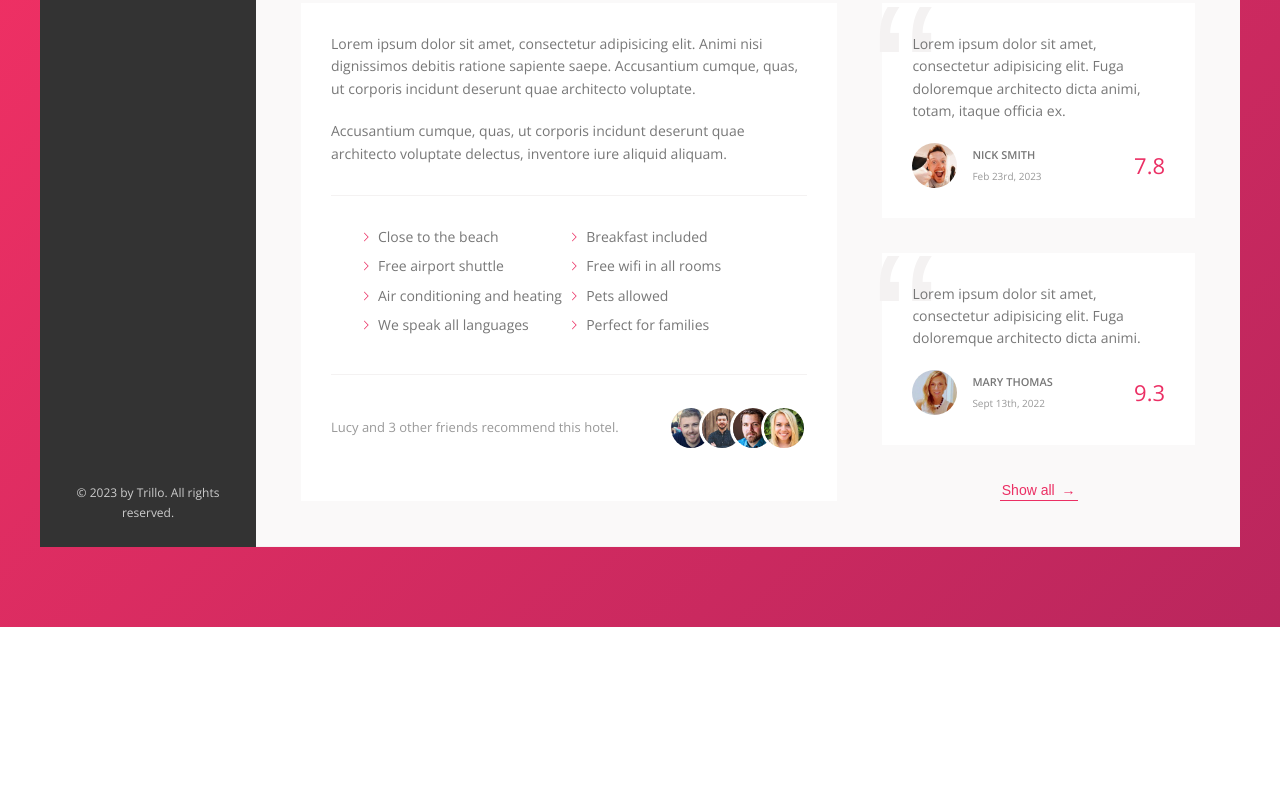
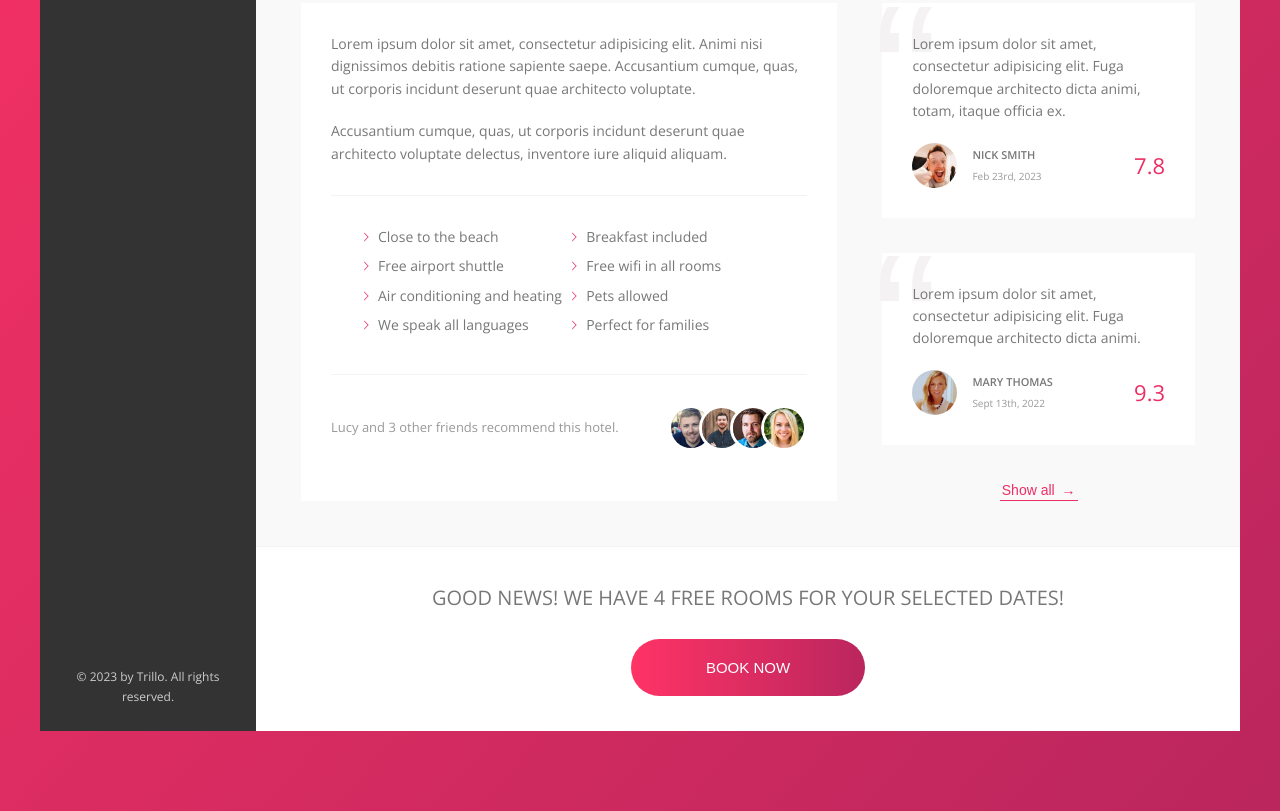
Before and after one commit to TanyaSeagull/Trillo, a website: page index.html in a window 1280 px wide. Shown: the part 644-1455 px from the top of the page. Before the commit the page ends 1271 px from the top, so only its background shows below. Drawn offline with nearby package versions, Linux system fonts and the light colour scheme.

Commit message:
Building Call To Action (cta) Section

```diff
--- a/index.html
+++ b/index.html
@@ -194,10 +194,19 @@
                                 </figcaption>
                             </figure>
 
-                            <button class="btn-inline">
-                                Show all <span>&rarr;</span>
+                            <button class="btn-inline">Show all <span>&rarr;</span>
                             </button>
                         </div>
+
+                    </div>
+                    <div class="cta">
+                        <h2 class="cta__book-now">
+                            Good news! We have 4 free rooms for your selected dates!
+                        </h2>
+                        <button class="btn">
+                            <span class="btn__visible">Book now</span>
+                            <span class="btn__invisible">Only 4 rooms left</span>
+                        </button>
                     </div>
                 </main>
             </div>
--- a/sass/_components.scss
+++ b/sass/_components.scss
@@ -436,3 +436,66 @@
         z-index: 1;
     }
 }
+
+///CTA
+.cta {
+    padding: 3.5rem 0;
+    text-align: center;
+
+    &__book-now {
+        font-size: 2rem;
+        font-weight: 400;
+        text-transform: uppercase;
+        margin-bottom: 2.5rem;
+    }
+}
+
+
+/////BOTTOM BUTTON
+.btn {
+    font-size: 1.5rem;
+    font-weight: 300;
+    text-transform: uppercase;
+    border-radius: 100px;
+    border: none;
+    background-image: linear-gradient(to right, var(--color-primary-light), var(--color-primary-dark));
+    color: #fff;
+    position: relative;
+    overflow: hidden;
+    cursor: pointer;
+
+    & > * {
+        display: inline-block;
+        height: 100%;
+        width: 100%;
+        transition: all .2s;
+    }
+
+    &__visible {
+        padding: 2rem 7.5rem;
+    }
+
+    &__invisible {
+        position: absolute;
+        padding: 2rem 0;
+        left: 0;
+        top: -100%;
+    }
+
+    &:hover {
+        background-image: linear-gradient(to left, var(--color-primary-light), var(--color-primary-dark));
+    }
+
+    &:hover &__visible {
+       transform: translateY(100%);
+    }
+
+    &:hover  &__invisible {
+        top: 0;
+    }
+
+    &:focus {
+        outline: none;
+        animation: pulsate 1s infinite;
+    }
+}
```
Also changed, not shown: css/style.css.
